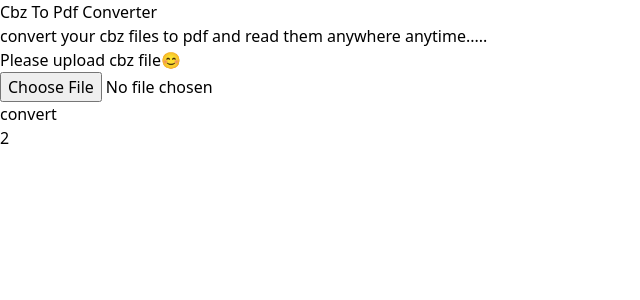
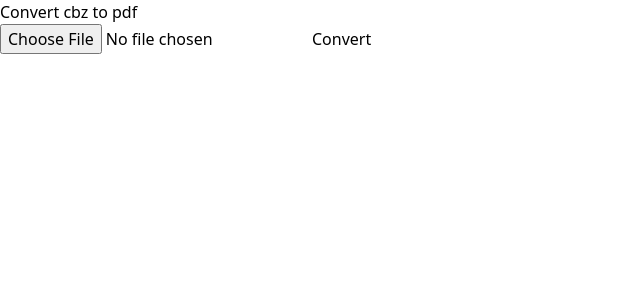
Before and after one commit to EmmanuelChigwende/cbz-to-pdf-converter, a React (Vite) app in the folder main/: page / in a window 1280 px wide. Shown: the top 300 px of the page, without its empty margins (0-640 px from the left). Built offline with nearby package versions, Linux system fonts and the light colour scheme.

Commit message:
redesinged frontend and logic

```diff
--- a/main/src/Pages/Home.jsx
+++ b/main/src/Pages/Home.jsx
@@ -1,60 +1,65 @@
 import React from 'react'
 import { useState } from 'react'
-import {toast} from 'react-hot-toast'
+import toast from 'react-hot-toast'
 import JSZip from 'jszip'
 
 const Home = () => {
 
-  const {cbzFile,setCbzFile} = useState(null)
-  const form = new FormData()
+  const [cbz,setCbz] = useState(null)
 
+  function HandleUpload(e){
+    const file = e.target.files[0]
 
-  function HandleCbz(e) {
-    setCbzFile(cbzFile.files[0])
-    form.append("cbz",cbzFile)
+    if(!file){
+      toast.error("Invalid file maybe")
+    }
+    else{
+      setCbz(file)
+      toast.success("file uploaded sucessfully")
+    }
   }
 
-  async function HandleCbzParsing(e) {
-    try{
-      const zip =  await JSZip.loadAsync(form)
-      if(zip){
-        toast.success("first step complete")
+  async function HandleFile(e) {
+    if(!cbz){
+      toast.error("Please Upload File First")
+    }
+    else{
+      try{
+        const zipfile = await JSZip.loadAsync(cbz)
+        const imagefiles = Object.keys(zipfile.files).filter(name => name.matchAll())
+
+        if(imagefiles.length === 0){
+          toast.error("No Images In Uploaded Cbz File")
+        }
+        else{
+
+          let blob = new Blob(imagefiles)
+
+          toast.success(blob.size)
+          toast.success("Cbz File Parsed Successfully")
+        }
       }
-    }
-    catch(err){
-      toast.error(err)
+      catch(err){
+        toast.error("Failed To Parse Cbz File")
+      }
     }
   }
 
 
-
   return (
-    <div className='p-4 font-sarif flex justify-center items-center h-[100vh]'>
-      <div className='h-[500px] w-[500px] bg-white rounded-lg p-2'>
+    <div className='h-[100vh] grid justify-center items-center'>
+      <div className='h-[200px] w-[500px] p-2 bg-white rounded-lg'>
+        <h1 className='text-[1.5rem] font-bold mb-[20px]'>
+          Convert cbz to pdf
+        </h1>
         <div className='grid gap-3'>
-          <h1 className='font-bold text-[2rem]'>
-          Cbz To Pdf Converter
-          </h1>
-          <p className='text-[0.8rem] font-bold'>
-            convert your cbz files to pdf and read them anywhere anytime.....
-          </p>
-        </div>
-        <div className='mt-[30px]'>
-          <h2>
-            Please upload cbz file😊
-          </h2>
-          <div className='mt-[20px]' onChange={HandleCbz}>
-            <input type="file" accept='.cbz' name="" id="" />
-          </div>
-          <div className='mt-[10px]'>
-            <button onClick={HandleCbzParsing} className='bg-green-500 text-[1.5rem] p-1 rounded-lg text-white'>
-              convert
-            </button>
-          </div>
+          <input className='text-[1.5rem]' onChange={HandleUpload} accept='.cbz' type="file" name="" id="" />
+          <button onClick={HandleFile} className='bg-green-500 text-white text-[1.5rem] rounded-md p-1'>Convert</button>
         </div>
       </div>
     </div>
-  )
+
+)
 }
 
 export default Home
--- a/main/src/main.jsx
+++ b/main/src/main.jsx
@@ -2,7 +2,7 @@ import { StrictMode } from 'react'
 import { createRoot } from 'react-dom/client'
 import './index.css'
 import App from './App.jsx'
-import Toaster from 'react-hot-toast'
+import {Toaster} from 'react-hot-toast'
 import {BrowserRouter} from 'react-router-dom'
 
 createRoot(document.getElementById('root')).render(
```
